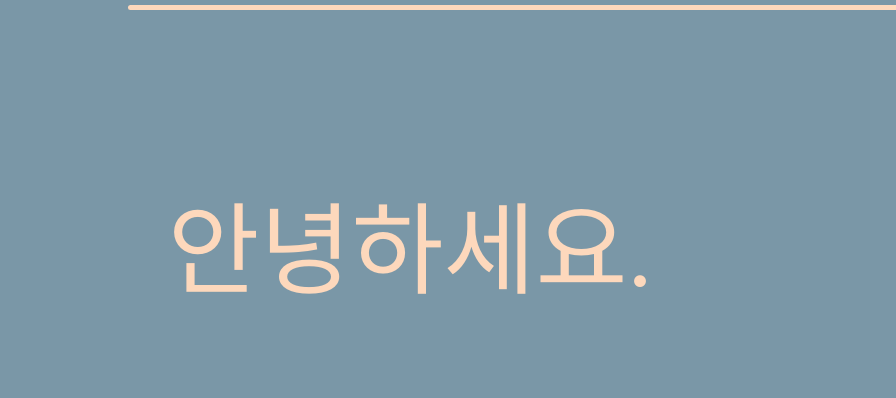
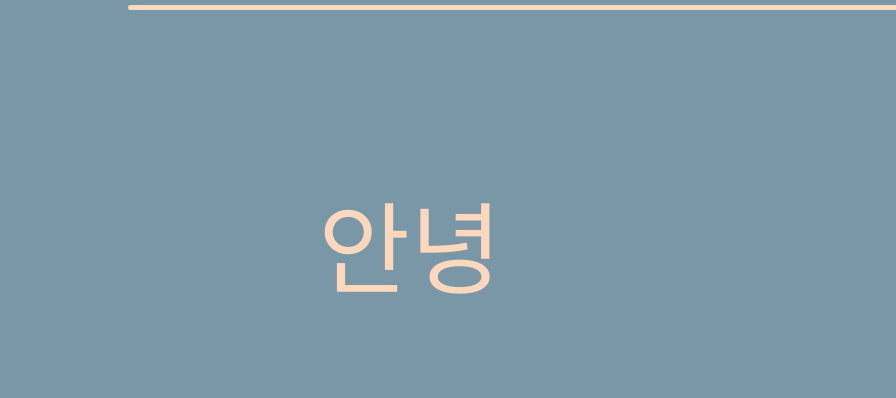
Before and after one commit to L2quid/MY_SUMMER_WEB, a plain HTML site: page index.html in a window 1280 px wide. Shown: the part 95-493 px from the top of the page, 0-896 px from the left. Drawn offline with Linux system fonts and the light colour scheme; a web font is replaced by a local one.

Commit message:
Update index.html

```diff
--- a/index.html
+++ b/index.html
@@ -12,7 +12,7 @@
 <body>
     <div class="top"></div>
     <div class="container">
-        <div class="main">안녕하세요.</div>
+        <div class="main">안녕</div>
         <div class="img"><img src="./res/logo2.png" alt="welcome" width="350px;"></div>
         <div class="sub">나침반 없이 길고 긴 인생을 여행하는중입니다.</div>
         <div class="sub">함께 여행을 떠날 사람어디 없나요?</div>
```
